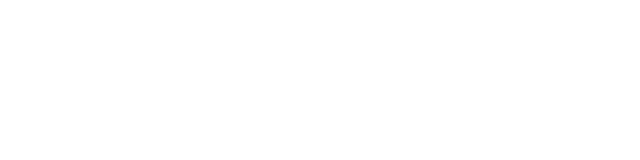
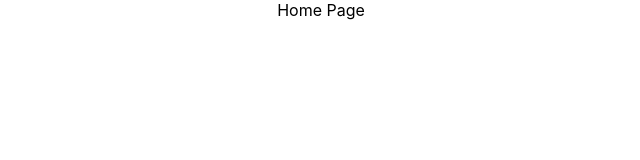
Before and after one commit to PreethiPantangi/Gutenberg, a React (Create React App) app: page / in a window 1280 px wide. Shown: the top 160 px of the page, without its empty margins (319-959 px from the left). Built offline with nearby package versions, Linux system fonts and the light colour scheme.

Commit message:
added routing links for pages

```diff
--- a/package.json
+++ b/package.json
@@ -8,6 +8,7 @@
     "@testing-library/user-event": "^12.8.3",
     "react": "^17.0.2",
     "react-dom": "^17.0.2",
+    "react-router-dom": "^5.2.0",
     "react-scripts": "4.0.3",
     "web-vitals": "^1.1.1"
   },
--- a/src/App.js
+++ b/src/App.js
@@ -1,10 +1,17 @@
-import logo from './logo.svg';
 import './App.css';
+import { HashRouter, Route, Switch } from 'react-router-dom';
+import HomePageComponent from './HomePage/HomePage'
+import BookDetailsComponent from './BookDetails/BookDetails'
 
 function App() {
   return (
     <div className="App">
-
+      <HashRouter>
+        <Switch>
+          <Route exact path='/' component={HomePageComponent} />
+          <Route exact path='category/:name' component={BookDetailsComponent} />
+        </Switch>
+      </HashRouter>
     </div>
   );
 }
--- a/src/BookDetails/BookDetails.jsx
+++ b/src/BookDetails/BookDetails.jsx
@@ -0,0 +1,11 @@
+import React from 'react';
+
+const BookDetailsComponent = () => {
+    return (
+        <div>
+            Book Details Component
+        </div>
+    );
+}
+
+export default BookDetailsComponent;
--- a/src/HomePage/HomePage.jsx
+++ b/src/HomePage/HomePage.jsx
@@ -0,0 +1,11 @@
+import React from 'react';
+
+const HomePageComponent = () => {
+    return (
+        <div>
+            Home Page
+        </div>
+    );
+}
+
+export default HomePageComponent;
```
Also changed, not shown: 1 other file (tests, documents, lock files or other folders).
